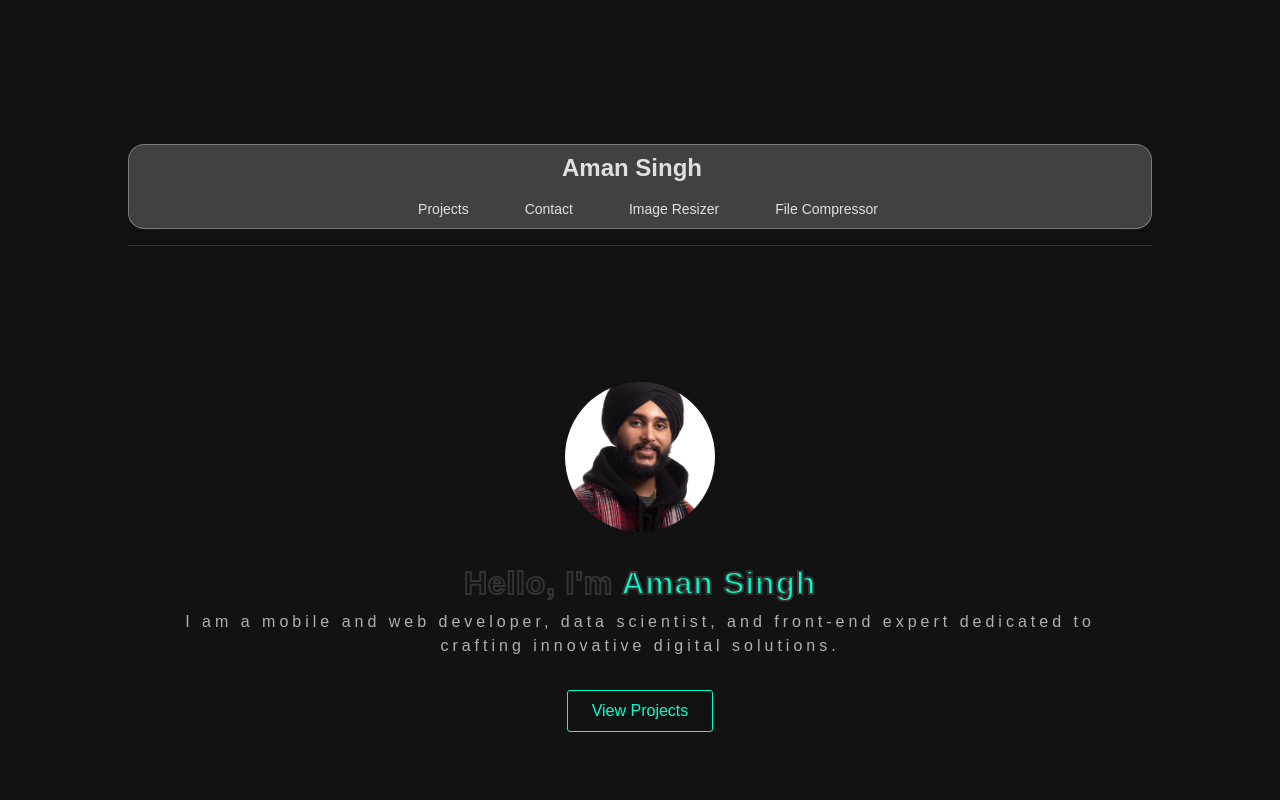
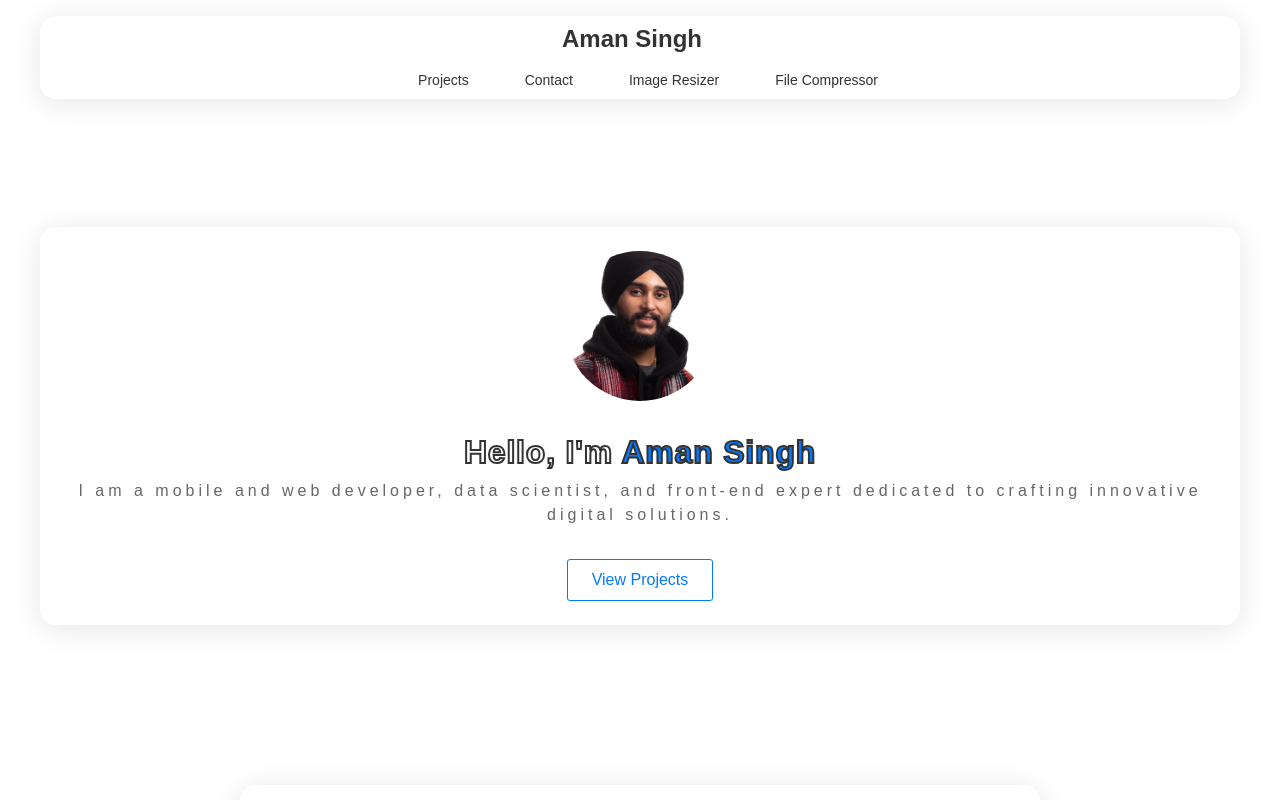
Before and after one commit to Aman-1313/aman_CV, a React (Create React App) app: page / in a window 1280 px wide. Shown: the top 800 px of the page. Built offline with nearby package versions, Linux system fonts and the light colour scheme; a web font is replaced by a local one.

Commit message:
Change in Backend API addition!

```diff
--- a/src/App.css
+++ b/src/App.css
@@ -1,9 +1,9 @@
 
 .App {
   text-align: center;
-  padding: 5%;
+  width: 100%;
   height: 100%;
-  margin: 5%;
+
   border-radius: 16px;
 }
 .container{
--- a/src/Homepage.css
+++ b/src/Homepage.css
@@ -1,7 +1,7 @@
 /* Base Styles */
 body {
-  background-color: #121212;
-  color: #e0e0e0;
+  background-color: #ffffff;
+  color: #333333;
   font-family: 'Poppins', sans-serif;
   margin: 0;
   padding: 0;
@@ -12,25 +12,26 @@ body {
   max-width: 1200px;
   margin: 0 auto;
   padding: 0 1rem;
+  border: none;
 }
 
 /* Minimalist Navbar */
 .navbar {
-  background-color: #121212;
-  border-bottom: 1px solid #333;
+  background-color: #ffffff;
   padding: 1rem 0;
+  border-bottom: none;
 }
 
 .navbar-brand {
   font-size: 1.5rem;
   font-weight: 600;
-  color: #e0e0e0;
+  color: #333333;
   text-decoration: none;
 }
 
 .navbar-toggler {
   border: none;
-  color: #e0e0e0;
+  color: #333333;
 }
 
 .navbar-nav {
@@ -45,13 +46,13 @@ body {
 }
 
 .navbar-nav .nav-link {
-  color: #e0e0e0;
+  color: #333333;
   text-decoration: none;
   transition: color 0.3s ease;
 }
 
 .navbar-nav .nav-link:hover {
-  color: #00ffcc;
+  color: #007bff;
 }
 
 /* Hero Section */
@@ -64,7 +65,7 @@ body {
 }
 
 .tilt-effect {
-  background-color: #121212;
+  background-color: #ffffff;
   border: none;
   padding: 2rem;
 }
@@ -100,12 +101,12 @@ body {
 
 .intro2 {
   font-size: 1rem;
-  color: #b0b0b0;
+  color: #666666;
   margin-bottom: 1rem;
 }
 
 .highlight {
-  color: #00ffcc;
+  color: #007bff;
 }
 
 /* Minimalist Buttons */
@@ -113,7 +114,6 @@ body {
   display: inline-block;
   padding: 0.5rem 1.5rem;
   font-size: 1rem;
-  border: 1px solid transparent;
   border-radius: 3px;
   text-decoration: none;
   cursor: pointer;
@@ -121,25 +121,25 @@ body {
 }
 
 .btn-glass {
-  border: 1px solid #00ffcc;
-  color: #00ffcc;
+  border: 1px solid #007bff;
+  color: #007bff;
   background: none;
 }
 
 .btn-glass:hover {
-  background: #00ffcc;
-  color: #121212;
+  background: #007bff;
+  color: #ffffff;
 }
 
 .btn-outline-light {
-  border: 1px solid #e0e0e0;
-  color: #e0e0e0;
+  border: 1px solid #333333;
+  color: #333333;
   background: none;
 }
 
 .btn-outline-light:hover {
-  background: #e0e0e0;
-  color: #121212;
+  background: #333333;
+  color: #ffffff;
 }
 
 /* Additional SEO Content */
@@ -151,7 +151,7 @@ body {
 
 .seo-content h2,
 .seo-content h3 {
-  color: #e0e0e0;
+  color: #333333;
   font-weight: 600;
   margin-top: 1.5rem;
 }
@@ -159,7 +159,7 @@ body {
 .seo-content p {
   font-size: 1rem;
   line-height: 1.6;
-  color: #b0b0b0;
+  color: #666666;
   margin-bottom: 1rem;
 }
 
@@ -167,9 +167,9 @@ body {
 .footer {
   text-align: center;
   padding: 1rem;
-  border-top: 1px solid #333;
+  border-top: none;
   font-size: 0.9rem;
-  color: #b0b0b0;
+  color: #666666;
 }
 
 /* Spacing Utility Classes */
--- a/src/Homepage.js
+++ b/src/Homepage.js
@@ -73,7 +73,7 @@ function Homepage() {
       </Helmet>
 
       {/* Minimalist Navbar */}
-      <nav className="navbar navbar-expand-lg navbar-dark minimalist-navbar">
+      <nav className="navbar navbar-expand-lg minimalist-navbar">
         <div className="container">
           <a className="navbar-brand" href="/">Aman Singh</a>
           <button className="navbar-toggler" type="button" data-bs-toggle="collapse" data-bs-target="#navbarNav"
--- a/src/component/Contact.css
+++ b/src/component/Contact.css
@@ -1,7 +1,7 @@
 /* Base Styles */
 body {
-  background-color: #121212;
-  color: #e0e0e0;
+  background-color: #ffffff;
+  color: #333333;
   font-family: 'Poppins', sans-serif;
   margin: 0;
   padding: 0;
@@ -16,21 +16,21 @@ body {
 
 /* Minimalist Navbar */
 .navbar {
-  background-color: #121212;
-  border-bottom: 1px solid #333;
+  background-color: #ffffff;
   padding: 1rem 0;
+  box-shadow: 0px 4px 6px rgba(0, 0, 0, 0.1);
 }
 
 .navbar-brand {
   font-size: 1.5rem;
   font-weight: 600;
-  color: #e0e0e0;
+  color: #333333;
   text-decoration: none;
 }
 
 .navbar-toggler {
   border: none;
-  color: #e0e0e0;
+  color: #333333;
 }
 
 .navbar-nav {
@@ -45,18 +45,18 @@ body {
 }
 
 .navbar-nav .nav-link {
-  color: #e0e0e0;
+  color: #333333;
   text-decoration: none;
   transition: color 0.3s ease;
 }
 
 .navbar-nav .nav-link:hover {
-  color: #00ffcc;
+  color: #007bff;
 }
 
 /* Tilt Effect Container for Contact Section */
 .tilt-effect {
-  background-color: #121212;
+  background-color: #ffffff;
   border: none;
   padding: 2rem;
   text-align: center;
@@ -71,29 +71,29 @@ body {
 
 .intro2 {
   font-size: 1rem;
-  color: #b0b0b0;
+  color: #666666;
   margin-bottom: 1rem;
 }
 
 .highlight {
-  color: #00ffcc;
+  color: #007bff;
 }
 
 /* Link Styling */
 .a {
-  color: #00ffcc;
+  color: #007bff;
   text-decoration: none;
   transition: color 0.3s ease;
 }
 
 .a:hover {
-  color: #e0e0e0;
+  color: #0056b3;
 }
 
 /* Horizontal Rule (Minimal) */
 hr {
   border: none;
-  border-top: 1px solid #333;
+  border-top: 1px solid #dddddd;
   margin: 1rem 0;
 }
 
--- a/src/component/FileCompressor.css
+++ b/src/component/FileCompressor.css
@@ -1,16 +1,14 @@
-/* Dark Mode Background */
+/* Light Mode Background */
 body {
-    background-color: #121212;
-    color: #e0e0e0;
+    background-color: #ffffff;
+    color: #333333;
     font-family: 'Poppins', sans-serif;
 }
 
 /* Navbar */
-
-
 .navbar-brand {
     font-weight: bold;
-    color: #ffffff;
+    color: #333333;
 }
 
 .navbar-toggler {
@@ -18,12 +16,12 @@ body {
 }
 
 .navbar-nav .nav-link {
-    color: #ffffff;
+    color: #333333;
     transition: color 0.3s ease-in-out;
 }
 
 .navbar-nav .nav-link:hover {
-    color: #00ffcc;
+    color: #007bff;
 }
 
 /* Profile Image */
@@ -36,29 +34,32 @@ body {
 
 /* Tilt Effect Container */
 .tilt-effect {
-    background: rgba(20, 20, 20, 0.8);
+    background: rgba(255, 255, 255, 0.8);
     backdrop-filter: blur(10px);
     border-radius: 15px;
     padding: 30px;
-    box-shadow: 0 8px 16px rgba(0, 255, 204, 0.2);
-}
-.dark-mode .form-control {
-  background-color: #2e2e2e; /* A dark background */
-  border: 1px solid #555;   /* Darker border */
-  color: #fff;              /* White text */
-  box-shadow: none;
+    box-shadow: 0 8px 16px rgba(0, 123, 255, 0.2);
 }
 
-.dark-mode .form-control:focus {
-  background-color: #2e2e2e;
-  border-color: #777;
-  color: #fff;
-  box-shadow: 0 0 0 0.2rem rgba(255, 255, 255, 0.25);
+/* Form Styles */
+.light-mode .form-control {
+    background-color: #f8f9fa; /* Light background */
+    border: 1px solid #ccc;
+    color: #333;
+    box-shadow: none;
 }
 
-.dark-mode .form-label {
-  color: #ccc;  /* Light gray label text */
+.light-mode .form-control:focus {
+    background-color: #ffffff;
+    border-color: #007bff;
+    color: #333;
+    box-shadow: 0 0 0 0.2rem rgba(0, 123, 255, 0.25);
 }
+
+.light-mode .form-label {
+    color: #555;
+}
+
 /* Intro Text */
 .intro {
     font-size: 2.2rem;
@@ -67,12 +68,12 @@ body {
 
 .intro2 {
     font-size: 1.3rem;
-    color: #b0b0b0;
+    color: #666666;
 }
 
 /* Highlight Text */
 .highlight {
-    color: #00ffcc;
+    color: #007bff;
     font-weight: bold;
 }
 
@@ -81,31 +82,34 @@ body {
     padding: 12px 24px;
     font-size: 1rem;
     border-radius: 30px;
-    background: rgba(0, 255, 204, 0.1);
-    border: 1px solid #00ffcc;
-    color: #00ffcc;
+    background: rgba(0, 123, 255, 0.1);
+    border: 1px solid #007bff;
+    color: #007bff;
     transition: all 0.3s ease-in-out;
 }
 
 .btn-glass:hover {
-    background: #00ffcc;
-    color: #121212;
+    background: #007bff;
+    color: #ffffff;
 }
+
 .info-section {
-     padding: 50px 54px;
+    padding: 50px 54px;
+    color: #000;
 }
+
 .btn-outline-light {
     padding: 12px 24px;
     font-size: 1rem;
     border-radius: 30px;
-    border: 1px solid #e0e0e0;
-    color: #e0e0e0;
+    border: 1px solid #333333;
+    color: #333333;
     transition: all 0.3s ease-in-out;
 }
 
 .btn-outline-light:hover {
-    background: #e0e0e0;
-    color: #121212;
+    background: #333333;
+    color: #ffffff;
 }
 
 /* Image Fade-in */
--- a/src/component/ImageResizer.css
+++ b/src/component/ImageResizer.css
@@ -1,16 +1,14 @@
-/* Dark Mode Background */
+/* Light Mode Background */
 body {
-    background-color: #121212;
-    color: #e0e0e0;
+    background-color: #ffffff;
+    color: #333333;
     font-family: 'Poppins', sans-serif;
 }
 
 /* Navbar */
-
-
 .navbar-brand {
     font-weight: bold;
-    color: #ffffff;
+    color: #333333;
 }
 
 .navbar-toggler {
@@ -18,12 +16,12 @@ body {
 }
 
 .navbar-nav .nav-link {
-    color: #ffffff;
+    color: #333333;
     transition: color 0.3s ease-in-out;
 }
 
 .navbar-nav .nav-link:hover {
-    color: #00ffcc;
+    color: #007bff;
 }
 
 /* Profile Image */
@@ -36,29 +34,32 @@ body {
 
 /* Tilt Effect Container */
 .tilt-effect {
-    background: rgba(20, 20, 20, 0.8);
+    background: rgba(255, 255, 255, 0.8);
     backdrop-filter: blur(10px);
     border-radius: 15px;
     padding: 30px;
-    box-shadow: 0 8px 16px rgba(0, 255, 204, 0.2);
-}
-.dark-mode .form-control {
-  background-color: #2e2e2e; /* A dark background */
-  border: 1px solid #555;   /* Darker border */
-  color: #fff;              /* White text */
-  box-shadow: none;
+    box-shadow: 0 8px 16px rgba(0, 123, 255, 0.2);
 }
 
-.dark-mode .form-control:focus {
-  background-color: #2e2e2e;
-  border-color: #777;
-  color: #fff;
-  box-shadow: 0 0 0 0.2rem rgba(255, 255, 255, 0.25);
+/* Form Styles */
+.light-mode .form-control {
+    background-color: #f8f9fa; /* Light background */
+    border: 1px solid #ccc;
+    color: #333;
+    box-shadow: none;
 }
 
-.dark-mode .form-label {
-  color: #ccc;  /* Light gray label text */
+.light-mode .form-control:focus {
+    background-color: #ffffff;
+    border-color: #007bff;
+    color: #333;
+    box-shadow: 0 0 0 0.2rem rgba(0, 123, 255, 0.25);
 }
+
+.light-mode .form-label {
+    color: #555;
+}
+
 /* Intro Text */
 .intro {
     font-size: 2.2rem;
@@ -67,12 +68,12 @@ body {
 
 .intro2 {
     font-size: 1.3rem;
-    color: #b0b0b0;
+    color: #666666;
 }
 
 /* Highlight Text */
 .highlight {
-    color: #00ffcc;
+    color: #007bff;
     font-weight: bold;
 }
 
@@ -81,29 +82,34 @@ body {
     padding: 12px 24px;
     font-size: 1rem;
     border-radius: 30px;
-    background: rgba(0, 255, 204, 0.1);
-    border: 1px solid #00ffcc;
-    color: #00ffcc;
+    background: rgba(0, 123, 255, 0.1);
+    border: 1px solid #007bff;
+    color: #007bff;
     transition: all 0.3s ease-in-out;
 }
 
 .btn-glass:hover {
-    background: #00ffcc;
-    color: #121212;
+    background: #007bff;
+    color: #ffffff;
+}
+
+.info-section {
+    padding: 50px 54px;
+    color: #000;
 }
 
 .btn-outline-light {
     padding: 12px 24px;
     font-size: 1rem;
     border-radius: 30px;
-    border: 1px solid #e0e0e0;
-    color: #e0e0e0;
+    border: 1px solid #333333;
+    color: #333333;
     transition: all 0.3s ease-in-out;
 }
 
 .btn-outline-light:hover {
-    background: #e0e0e0;
-    color: #121212;
+    background: #333333;
+    color: #ffffff;
 }
 
 /* Image Fade-in */
```
Also changed, not shown: genezio.yaml (deleted, +0 -25 lines), 1 other file (tests, documents, lock files or other folders).
